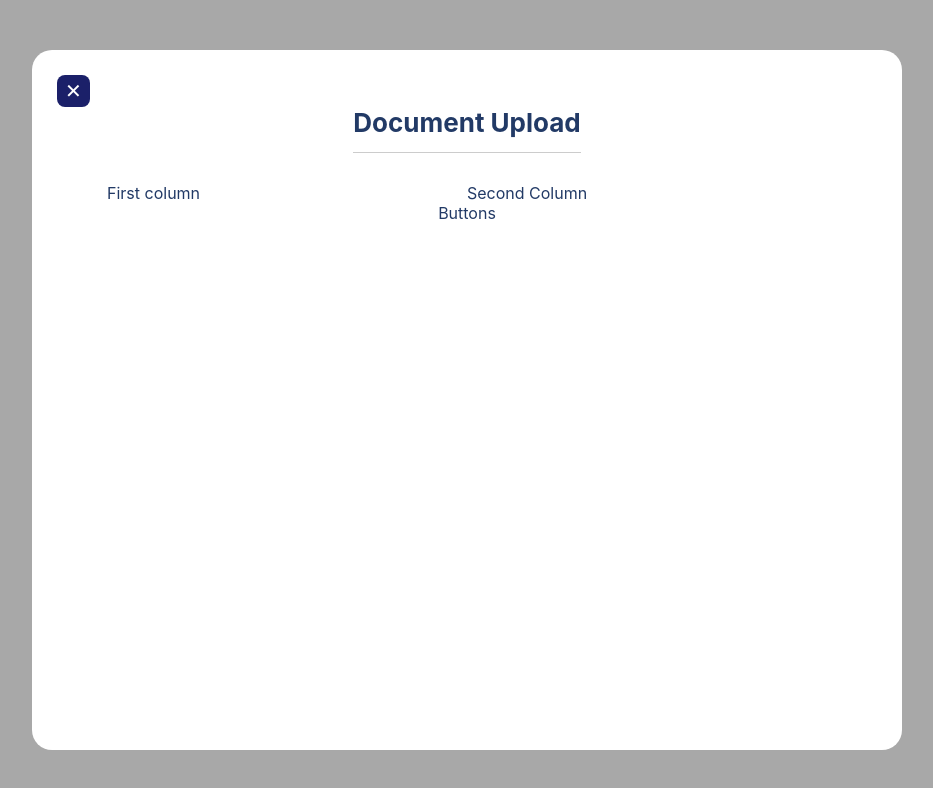
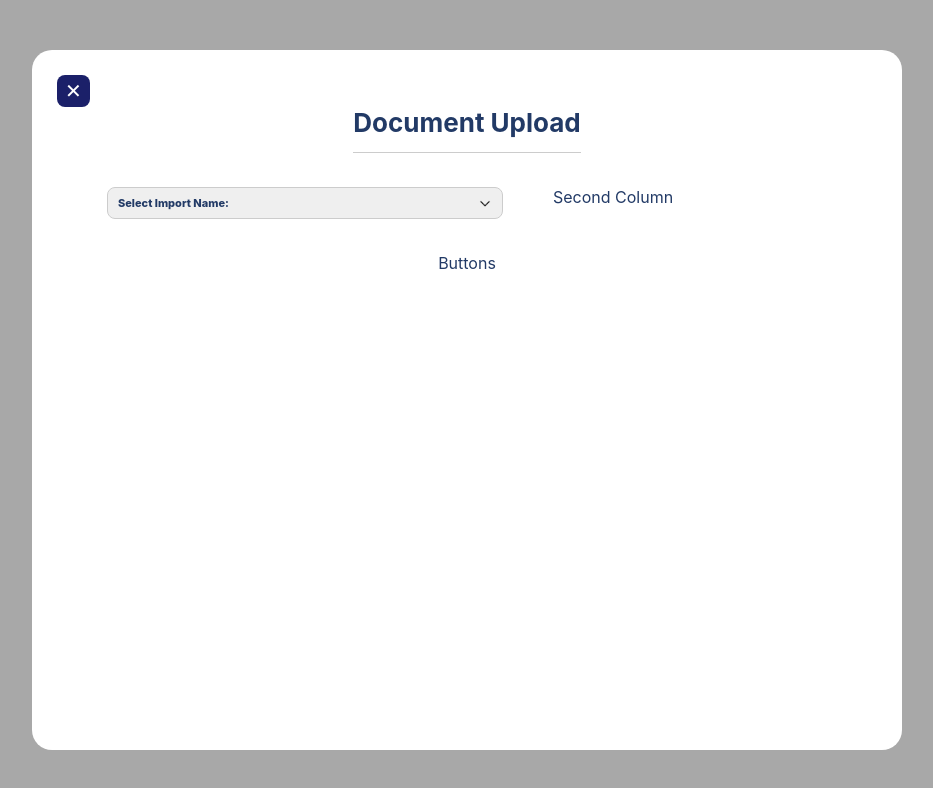
Before and after one commit to Aredu89/skyhop-challenge, a React (Create React App) app: page / in a window 1280 px wide. Shown: the top 788 px of the page, without its empty margins (173-1106 px from the left). Built offline with nearby package versions, Linux system fonts and the light colour scheme.

Commit message:
feat: select component

```diff
--- /dev/null
+++ b/src/components/select/select.component.jsx
@@ -0,0 +1,15 @@
+import React from 'react';
+import { StyledSelect, SelectContainer } from './select.styles';
+
+const Select = ({options, placeholder}) => (
+  <SelectContainer>
+    <StyledSelect>
+      <option value='' disabled selected>{placeholder || 'Select one option'}</option>
+      {options.map((opt, indx) => (
+        <option key={`option-item-${indx}`} value={opt}>{opt}</option>
+      ))}
+    </StyledSelect>
+  </SelectContainer>
+);
+
+export default Select;
--- /dev/null
+++ b/src/components/select/select.styles.jsx
@@ -0,0 +1,28 @@
+import styled from 'styled-components';
+import { TEXT_COLOR, BORDER_COLOR } from '../../styles/variables';
+
+export const SelectContainer = styled.div``;
+
+export const StyledSelect = styled.select`
+  appearance: none;
+  -webkit-appearance: none;
+  width: 100%;
+  font-size: 11px;
+  font-family: inherit;
+  font-weight: 800;
+  padding: 8px 10px;
+  color: ${TEXT_COLOR};
+  border-radius: 8px;
+  border: 1.5px solid ${BORDER_COLOR};
+  background-image: url(/collapse-arrow.png);
+  background-repeat: no-repeat;
+  background-position: right 0.7rem top 50%;
+  background-size: 12px auto;
+  &:hover {
+    cursor: pointer;
+  }
+  &:focus,
+  &:focus-visible {
+    outline: none;
+  }
+`;
--- a/src/pages/document-upload/document-upload.component.jsx
+++ b/src/pages/document-upload/document-upload.component.jsx
@@ -1,5 +1,7 @@
 import React, { useState } from 'react';
 import Modal from '../../components/modal/modal.component';
+import Select from '../../components/select/select.component';
+import { selectOptions } from '../../utils/mock-values';
 import {
   DocumentUploadContainer,
   FormContainer,
@@ -23,7 +25,9 @@
       <Modal isOpen={isModalOpen} onClose={handleToggleModal}>
         <FormContainer>
           <TitleContainer><Title>Document Upload</Title></TitleContainer>
-          <LeftSection>First column</LeftSection>
+          <LeftSection>
+            <Select options={selectOptions} placeholder='Select Import Name:' />
+          </LeftSection>
           <RightSection>Second Column</RightSection>
           <ContinueSection>Buttons</ContinueSection>
         </FormContainer>
--- a/src/pages/document-upload/document-upload.styles.jsx
+++ b/src/pages/document-upload/document-upload.styles.jsx
@@ -7,8 +7,9 @@
 
 export const FormContainer = styled.div`
   display: grid;
-  grid-template-columns: repeat(2, 1fr);
+  grid-template-columns: 55% 1fr;
   grid-template-rows: auto 1fr auto;
+  column-gap: 50px;
   width: 720px;
   color: ${TEXT_COLOR}
 `;
@@ -18,7 +19,7 @@
   grid-row: 1 / 1;
   display: flex;
   justify-content: center;
-  margin-bottom: 30px;
+  margin-bottom: 34px;
 `;
 
 export const Title = styled.h2`
@@ -45,4 +46,5 @@
   grid-row: 3 / 4;
   display: flex;
   justify-content: center;
+  padding: 34px;
 `;
--- /dev/null
+++ b/src/utils/mock-values.js
@@ -0,0 +1,7 @@
+export const selectOptions = [
+  'Option 1',
+  'Option 2',
+  'Option 3',
+  'Option 4',
+  'Option 5'
+];
```
Also changed, not shown: public/collapse-arrow.png (added), 1 other file (tests, documents, lock files or other folders).
